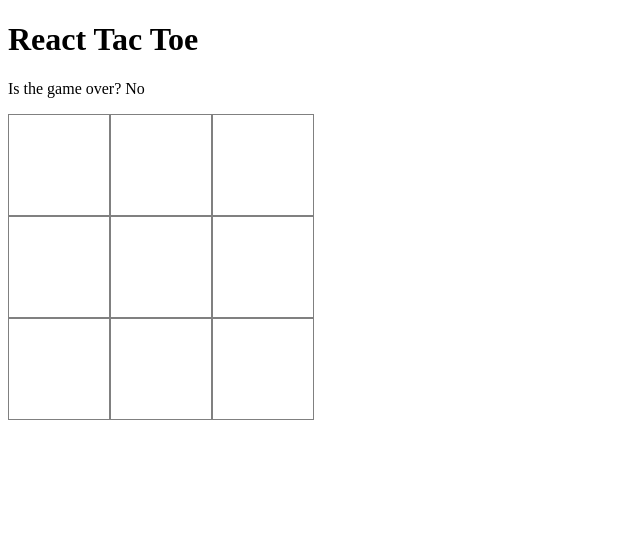
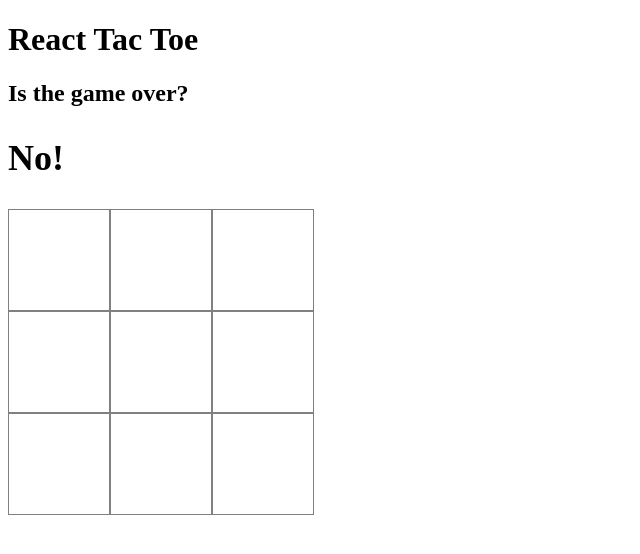
Before and after one commit to jallend1/reactTacToe, a React (Create React App) app: page / in a window 1280 px wide. Shown: the top 554 px of the page, without its empty margins (0-640 px from the left). Built offline with nearby package versions, Linux system fonts and the light colour scheme.

Commit message:
Lifts gameFinished state up to App component

```diff
--- a/src/App.js
+++ b/src/App.js
@@ -1,11 +1,34 @@
+import { useState } from 'react';
+
 import './index.css';
 import Board from './Components/Board'
 
 const App = () => {
+    const [isGameOver, setIsGameOver] = useState(false);                // Game over?
+    const checkVictory = (gameStatus) => {                                        //Compares current board to possible victories
+        const victories = [
+            [0, 1, 2],
+            [3, 4, 5],
+            [6, 7, 8],
+            [0, 4, 8],
+            [0, 3, 6],
+            [1, 4, 7],
+            [2, 5, 8],
+            [2, 4, 6]
+        ];
+        victories.forEach(([a, b, c]) => {
+            if( gameStatus[a] &&
+                gameStatus[b] === gameStatus[a] &&
+                gameStatus[c] === gameStatus[a]){
+                    setIsGameOver(true);
+                }
+        });
+    }
     return (
         <>
             <h1>React Tac Toe</h1>
-            <Board />
+            <h2>Is the game over? {isGameOver ? <h2>Yes!</h2> : <h2>No!</h2>}</h2>
+            <Board isGameOver={isGameOver} checkVictory={checkVictory}/>
         </>
     )
 }
--- a/src/Components/Board.js
+++ b/src/Components/Board.js
@@ -1,31 +1,10 @@
 import { useState, useEffect } from 'react';
 import Square from  './Square';
 
-const Board = () => {
+const Board = ({isGameOver, checkVictory}) => {
 
     const [gameStatus, setGameStatus] = useState(Array(9).fill(null));  // Gameboard
     const [isX, setIsX] = useState(true);                               // X or O's turn
-    const [isGameOver, setIsGameOver] = useState(false);                // Game over?
-
-    const checkVictory = () => {                                        //Compares current board to possible victories
-        const victories = [
-            [0, 1, 2],
-            [3, 4, 5],
-            [6, 7, 8],
-            [0, 4, 8],
-            [0, 3, 6],
-            [1, 4, 7],
-            [2, 5, 8],
-            [2, 4, 6]
-        ];
-        victories.forEach(([a, b, c]) => {
-            if( gameStatus[a] &&
-                gameStatus[b] === gameStatus[a] &&
-                gameStatus[c] === gameStatus[a]){
-                    setIsGameOver(true);
-                }
-        });
-    }
 
     const handleClick = cellLocation => {
         if(isGameOver) return;                                      // If game is over, prevents further mucking about
@@ -35,13 +14,10 @@ const Board = () => {
         setGameStatus(currentStatus);
     }
 
-    useEffect(checkVictory, [gameStatus]);                          // Checks for victory conditions after current board is updated
+    useEffect(() => checkVictory(gameStatus), [gameStatus, checkVictory]);                          // Checks for victory conditions after current board is updated
 
     return (
     <>
-        <header>
-            <p>Is the game over? {isGameOver ? 'Yes!' : 'No'}</p>
-        </header>
         <div className="row">
             <Square cellLocation={0} val={gameStatus[0]} onClick={handleClick}/>
             <Square cellLocation={1} val={gameStatus[1]} onClick={handleClick}/>
```
Also changed, not shown: 1 other file (tests, documents, lock files or other folders).
